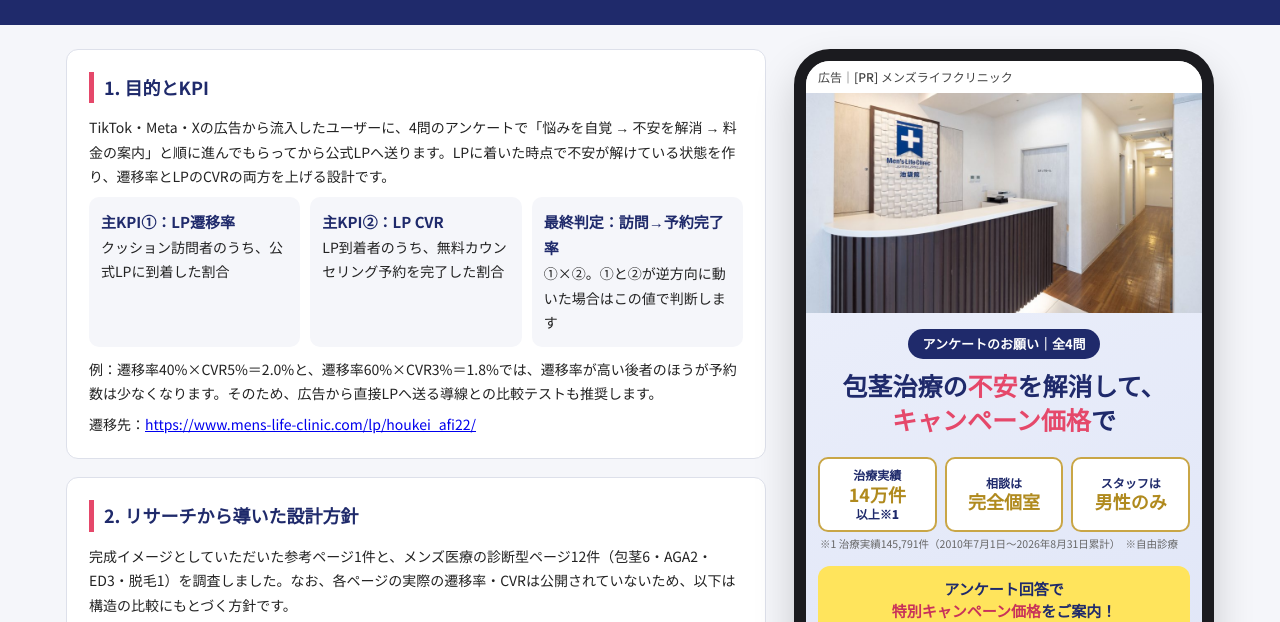
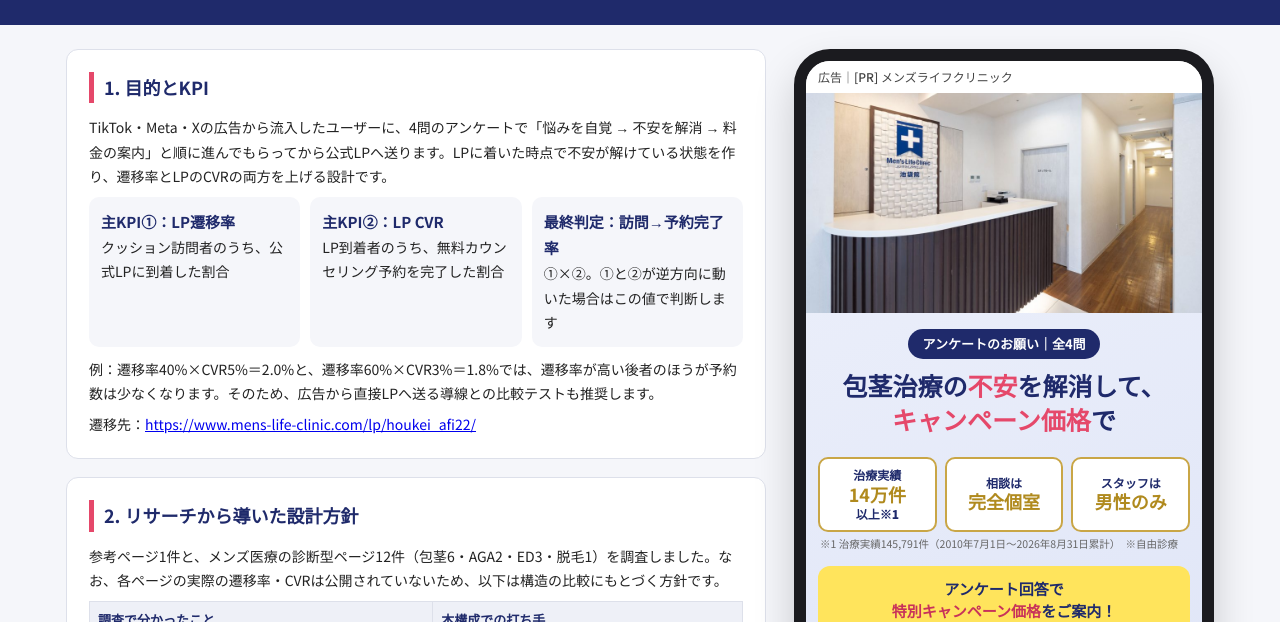
Before and after one commit to okadatakuya-spec/ml-survey-draft-8391e7, a plain HTML site: page index.html in a window 1280 px wide. Shown: the part 119-741 px from the top of the page. Drawn offline with Linux system fonts and the light colour scheme.

Commit message:
参考ページの表記を修正

```diff
--- a/index.html
+++ b/index.html
@@ -65,7 +65,7 @@ th{background:#eef0f7;color:var(--navy);white-space:nowrap}
 
 <section>
  <h2>2. リサーチから導いた設計方針</h2>
- <p>完成イメージとしていただいた参考ページ1件と、メンズ医療の診断型ページ12件（包茎6・AGA2・ED3・脱毛1）を調査しました。なお、各ページの実際の遷移率・CVRは公開されていないため、以下は構造の比較にもとづく方針です。</p>
+ <p>参考ページ1件と、メンズ医療の診断型ページ12件（包茎6・AGA2・ED3・脱毛1）を調査しました。なお、各ページの実際の遷移率・CVRは公開されていないため、以下は構造の比較にもとづく方針です。</p>
  <table>
   <tr><th>調査で分かったこと</th><th>本構成での打ち手</th></tr>
   <tr><td>包茎の診断ページは、実際に答える設問が2〜5問に集中している</td><td>全4問と最初に明示し、答え始めるハードルを下げる</td></tr>
```
